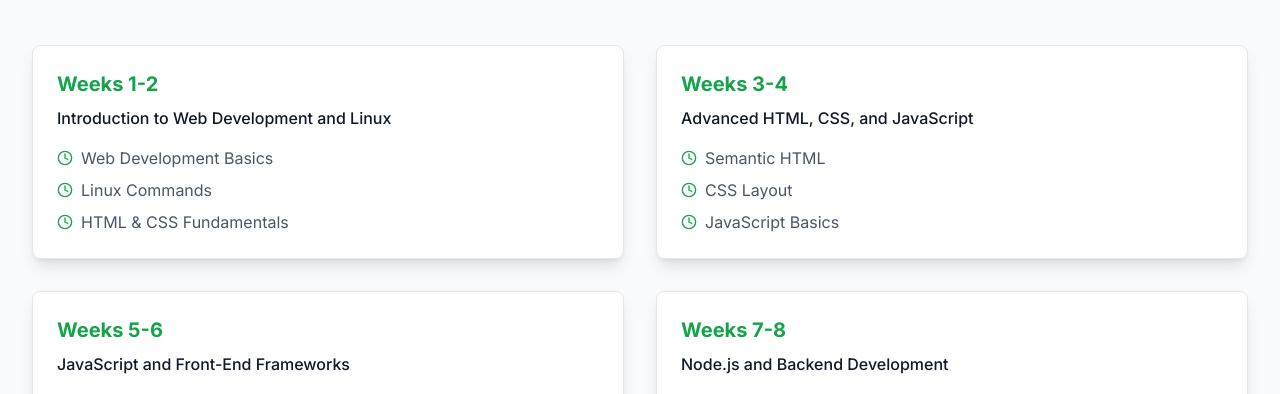
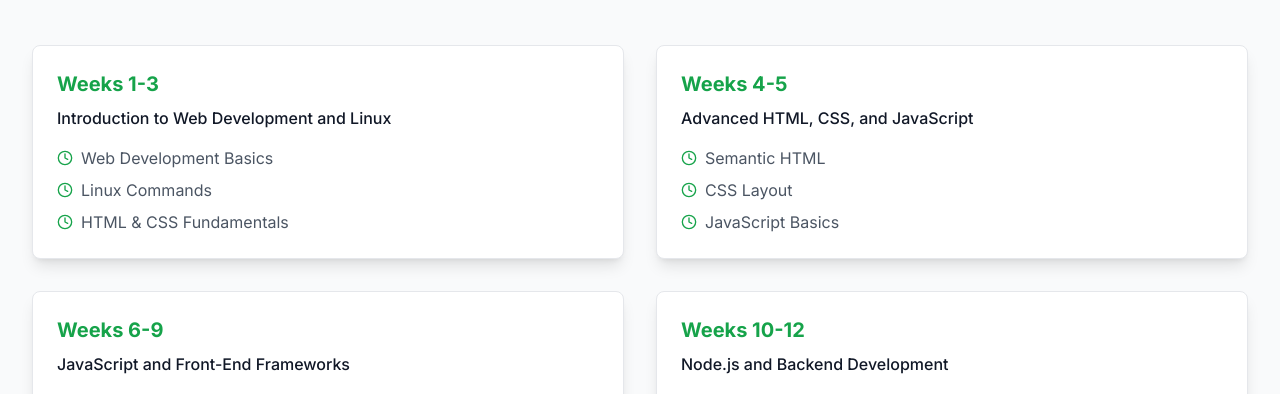
Before and after one commit to CardenDante/Projects-display, a Next.js app in the folder iyf-showcase/: page /about in a window 1280 px wide. Shown: the part 2047-2441 px from the top of the page. Built offline with nearby package versions, Linux system fonts and the light colour scheme.

Commit message:
changes on about us

```diff
--- a/iyf-showcase/src/app/about/page.tsx
+++ b/iyf-showcase/src/app/about/page.tsx
@@ -40,7 +40,7 @@
   const stats: Stat[] = [
     { value: "7", label: "Successful Seasons" },
     { value: "500+", label: "Graduates" },
-    { value: "24", label: "Weeks Per Season" }
+    { value: "12", label: "Weeks Per Season" }
   ];
 
   const techStack = [
@@ -60,22 +60,22 @@
 
   const courseOutline = [
     {
-      title: "Weeks 1-2",
+      title: "Weeks 1-3",
       content: "Introduction to Web Development and Linux",
       topics: ["Web Development Basics", "Linux Commands", "HTML & CSS Fundamentals"]
     },
     {
-      title: "Weeks 3-4",
+      title: "Weeks 4-5",
       content: "Advanced HTML, CSS, and JavaScript",
       topics: ["Semantic HTML", "CSS Layout", "JavaScript Basics"]
     },
     {
-      title: "Weeks 5-6",
+      title: "Weeks 6-9",
       content: "JavaScript and Front-End Frameworks",
       topics: ["Advanced JavaScript", "React Fundamentals", "State Management"]
     },
     {
-      title: "Weeks 7-8",
+      title: "Weeks 10-12",
       content: "Node.js and Backend Development",
       topics: ["Node.js Basics", "Express.js", "MongoDB Integration"]
     }
```
